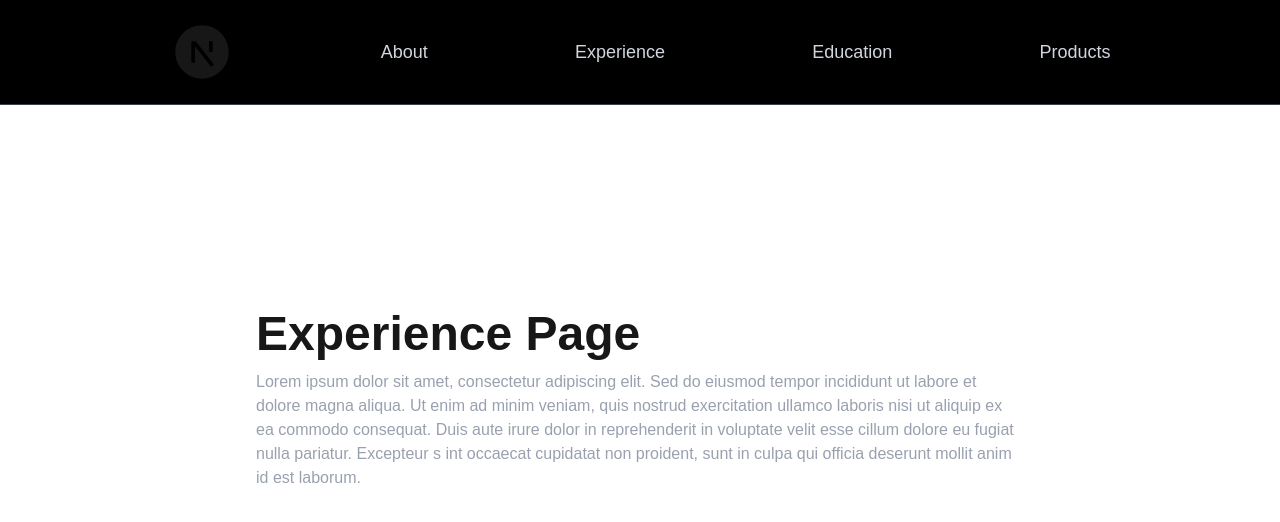
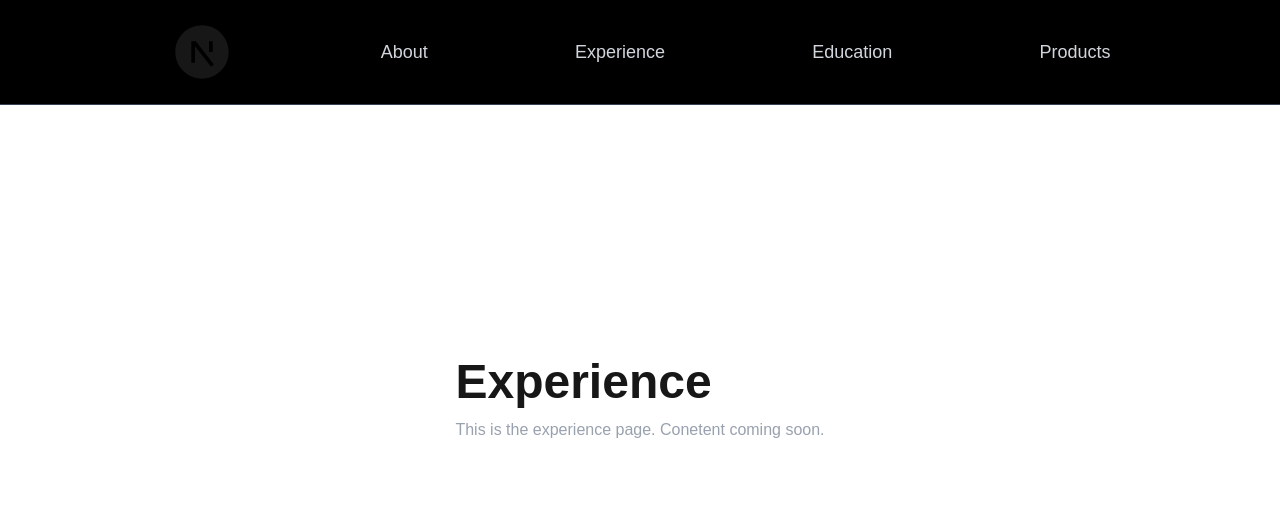
Before and after one commit to Yevan-0/my-next-app, a Next.js app: page /experience in a window 1280 px wide. Shown: the top 522 px of the page. Built offline with nearby package versions, Linux system fonts and the light colour scheme.

Commit message:
feat: added meta tags to pages

```diff
--- a/app/about/page.tsx
+++ b/app/about/page.tsx
@@ -1,4 +1,11 @@
 import React from 'react'
+import { Metadata } from 'next'
+
+export const metadata: Metadata = {
+    title: "About",
+    description: "Hi, I'm Yevan — a Frontend Software Engineer Intern at IMI Games with a passion for building clean," +
+        "responsive user interfaces. I enjoy turning ideas into real, interactive experiences on the web."
+}
 
 const page = () => {
     return (
--- a/app/education/page.tsx
+++ b/app/education/page.tsx
@@ -1,15 +1,17 @@
 import React from 'react'
+import { Metadata } from 'next'
+
+export const metadata: Metadata = {
+    title: "Education",
+    description:"Education coming soon."
+}
 
 const page = () => {
     return (
         <div className="min-h-screen flex items-center justify-center" >
             <div className="space-y-3 max-w-3xl"><h1 className="text-5xl font-semibold">Education</h1>
 
-                <p className="text-gray-400">Lorem ipsum dolor sit amet, consectetur adipiscing elit.
-                    Sed do eiusmod tempor incididunt ut labore et dolore magna aliqua. Ut enim ad minim veniam,
-                    quis nostrud exercitation ullamco laboris nisi ut aliquip ex ea commodo consequat. Duis aute
-                    irure dolor in reprehenderit in voluptate velit esse cillum dolore eu fugiat nulla pariatur. Excepteur s
-                    int occaecat cupidatat non proident, sunt in culpa qui officia deserunt mollit anim id est laborum.
+                <p className="text-gray-400">Education coming soon.
                 </p>
             </div>
 
--- a/app/experience/page.tsx
+++ b/app/experience/page.tsx
@@ -1,15 +1,17 @@
 import React from 'react'
+import { Metadata } from 'next';
+
+export const metadata: Metadata = {
+    title: "Experience",
+    description: "This is the experience page. Conetent coming soon."
+}
 
 const pages = () => {
     return (
         <div className="min-h-screen flex items-center justify-center" >
-            <div className="space-y-3 max-w-3xl"><h1 className="text-5xl font-semibold">Experience Page</h1>
+            <div className="space-y-3 max-w-3xl"><h1 className="text-5xl font-semibold">Experience</h1>
 
-                <p className="text-gray-400">Lorem ipsum dolor sit amet, consectetur adipiscing elit.
-                    Sed do eiusmod tempor incididunt ut labore et dolore magna aliqua. Ut enim ad minim veniam,
-                    quis nostrud exercitation ullamco laboris nisi ut aliquip ex ea commodo consequat. Duis aute
-                    irure dolor in reprehenderit in voluptate velit esse cillum dolore eu fugiat nulla pariatur. Excepteur s
-                    int occaecat cupidatat non proident, sunt in culpa qui officia deserunt mollit anim id est laborum.
+                <p className="text-gray-400">This is the experience page. Conetent coming soon.
                 </p>
             </div>
 
--- a/app/products/page.tsx
+++ b/app/products/page.tsx
@@ -1,4 +1,10 @@
 import React from 'react'
+import { Metadata } from 'next';
+
+export const metadata: Metadata = {
+    title : "Products",
+    description: "Type a string in the url to test the change in dynamic routing (e.g. http://localhost:3000/products/computer)"
+}
 
 const pages = () => {
     return (
```
